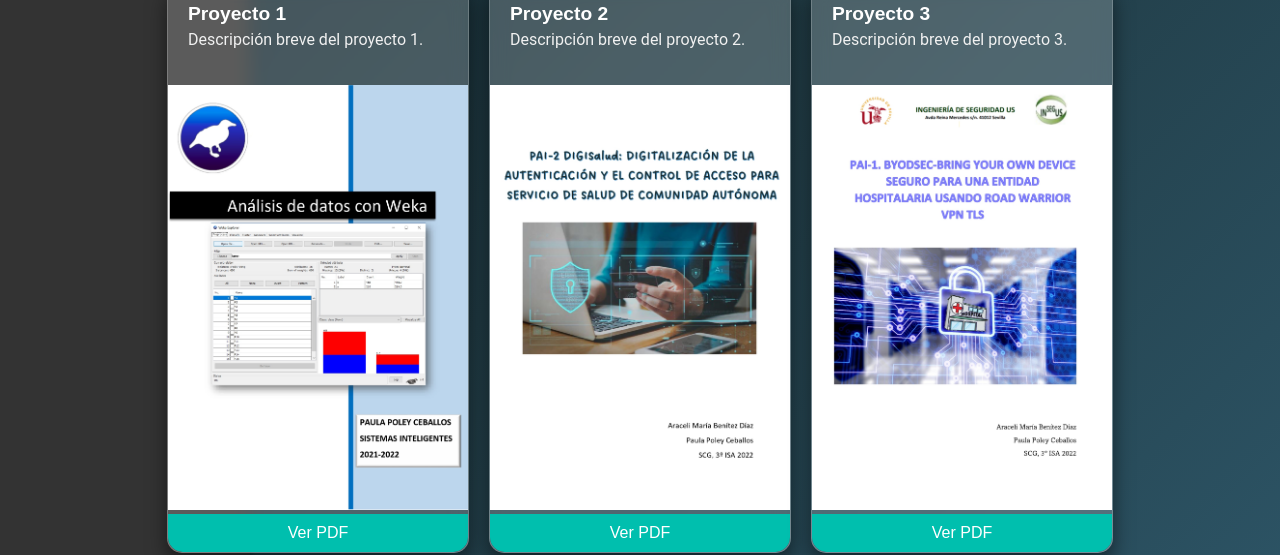
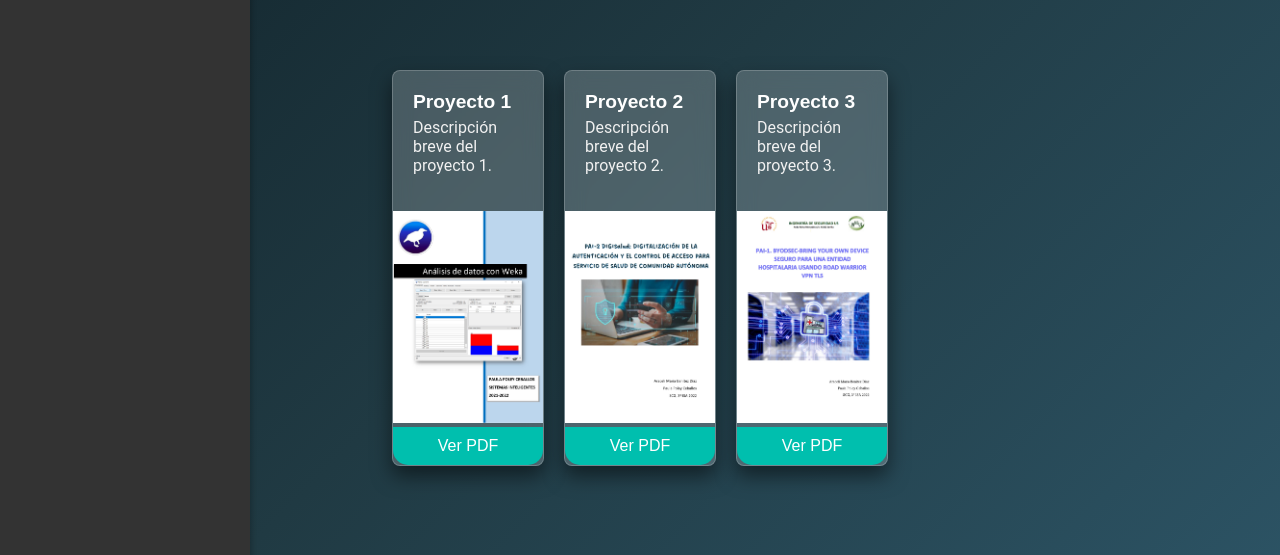
Before and after one commit to paulapoley/portfoliopaulapoley, a React (Create React App) app: page / in a window 1280 px wide. Shown: the part 262-817 px from the top of the page. Built offline with nearby package versions, Linux system fonts and the light colour scheme.

Commit message:
Update Home.css

```diff
--- a/src/pages/Home.css
+++ b/src/pages/Home.css
@@ -29,9 +29,9 @@
 
 .project-card {
   border: 1px solid rgba(255, 255, 255, 0.2); /* Borde blanco semi-transparente */
-  border-radius: 15px;
+  border-radius: 8px;
   overflow: hidden;
-  max-width: 300px; /* Ajusta el ancho máximo de la tarjeta */
+  max-width: 150px; /* Ajusta el ancho máximo de la tarjeta */
   box-shadow: 0 10px 20px rgba(0, 0, 0, 0.5); /* Sombra para profundidad */
   background: rgba(255, 255, 255, 0.2); /* Fondo semitransparente */
   backdrop-filter: blur(10px); /* Efecto de desenfoque del fondo */
```
